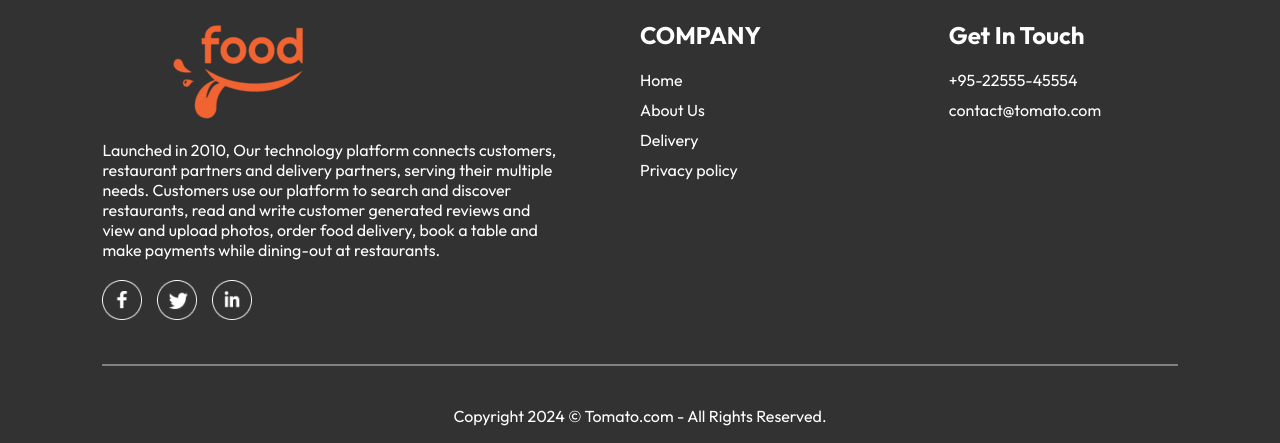
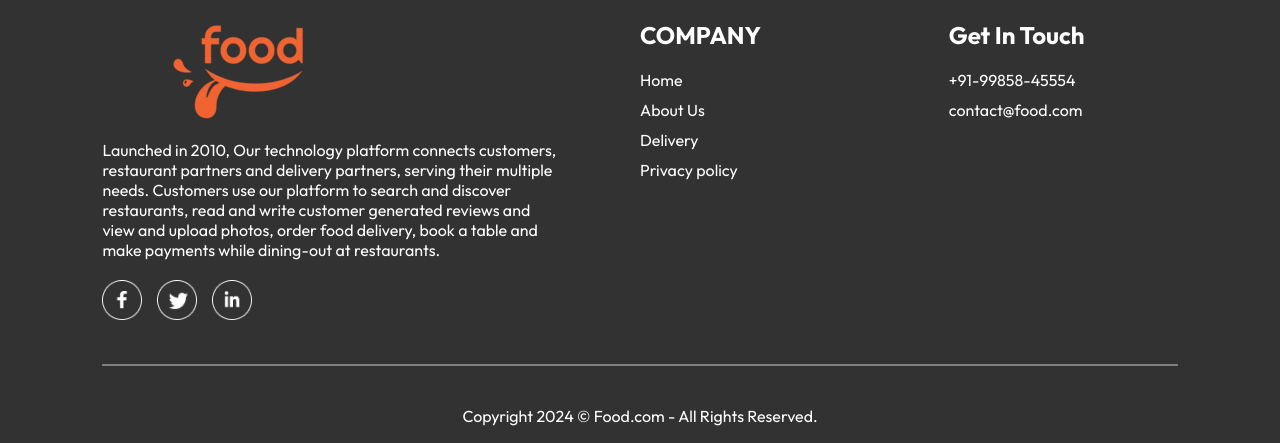
Before and after one commit to rajesh2510/food.com, a React (Vite) app in the folder frontend/: page /myorders in a window 1280 px wide. Shown: the part 359-802 px from the top of the page. Built offline with nearby package versions, Linux system fonts and the light colour scheme; no server answers.

Commit message:
Update Footer.jsx

```diff
--- a/frontend/src/components/Footer/Footer.jsx
+++ b/frontend/src/components/Footer/Footer.jsx
@@ -26,13 +26,13 @@ const Footer = () => {
             <div className="footer-content-right">
                 <h2>Get In Touch</h2>
                 <ul>
-                    <li>+95-22555-45554</li>
-                    <li>contact@tomato.com</li>
+                    <li>+91-99858-45554</li>
+                    <li>contact@food.com</li>
                 </ul>
             </div>
         </div>
       <hr />
-      <p className="footer-copyright">Copyright 2024 © Tomato.com - All Rights Reserved. </p>
+      <p className="footer-copyright">Copyright 2024 © Food.com - All Rights Reserved. </p>
     </div>
   )
 }
```
